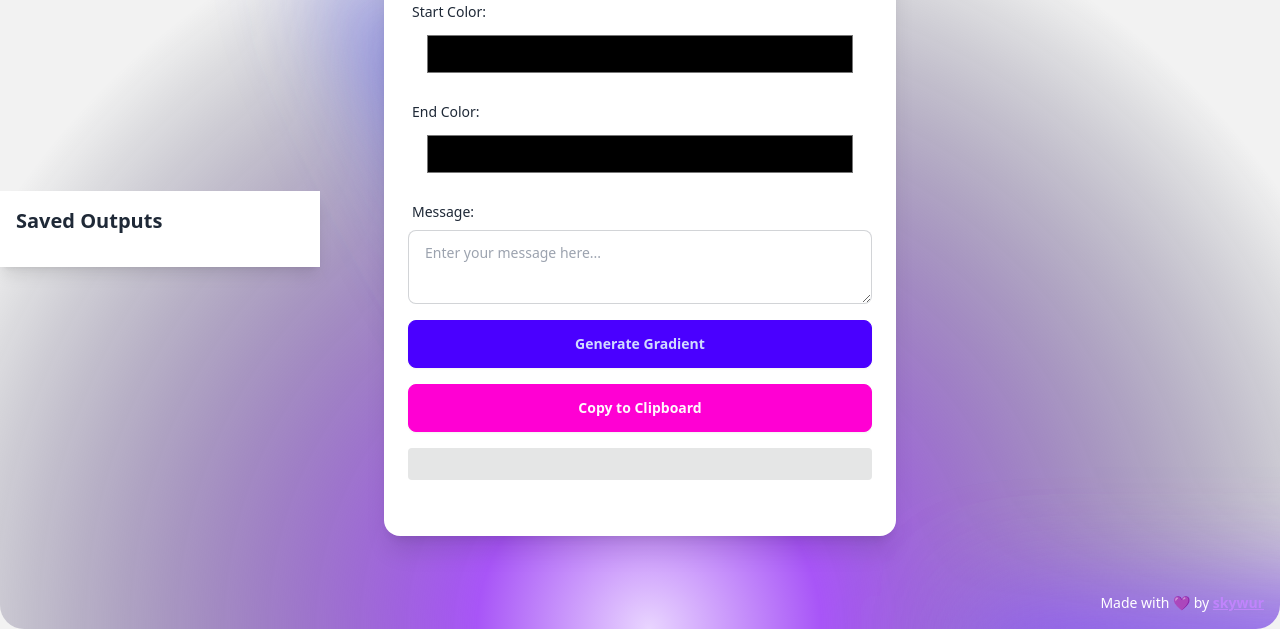
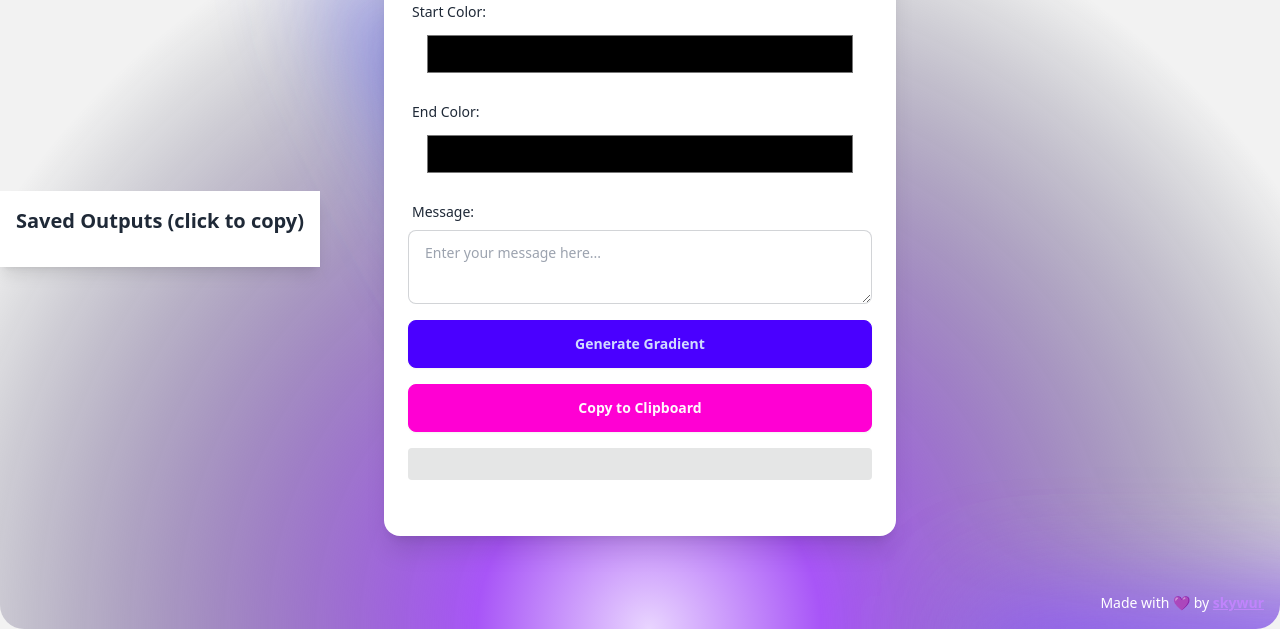
Before and after one commit to skywur/tf2-gradient-generator, a plain HTML site: page index.html in a window 1280 px wide. Shown: the part 171-800 px from the top of the page. Drawn offline with Linux system fonts and the light colour scheme.

Commit message:
Update index.html

```diff
--- a/index.html
+++ b/index.html
@@ -11,7 +11,7 @@
   <section class="hero min-h-screen bg-top rounded-3xl" style="background-image: url(./assets/glow-bottom.svg)">
     <!-- Sidebar -->
     <aside class="w-1/4 absolute left-0 bg-base-100 p-4 shadow-lg">
-      <h2 class="text-xl font-bold mb-4">Saved Outputs</h2>
+      <h2 class="text-xl font-bold mb-4">Saved Outputs (click to copy)</h2>
       <ul id="savedOutputs" class="space-y-2">
         <!-- Saved outputs will be dynamically added here -->
       </ul>
```
